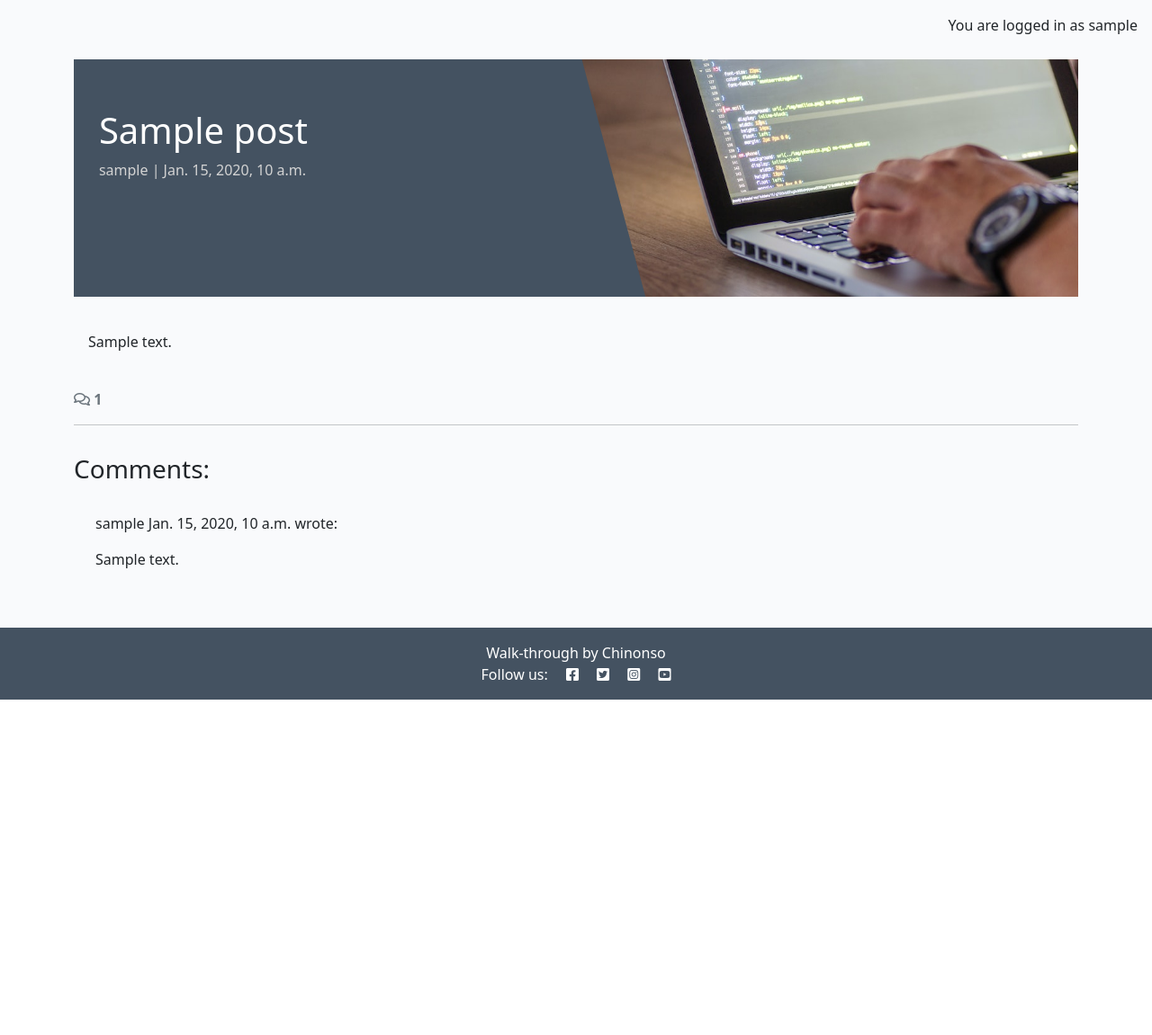
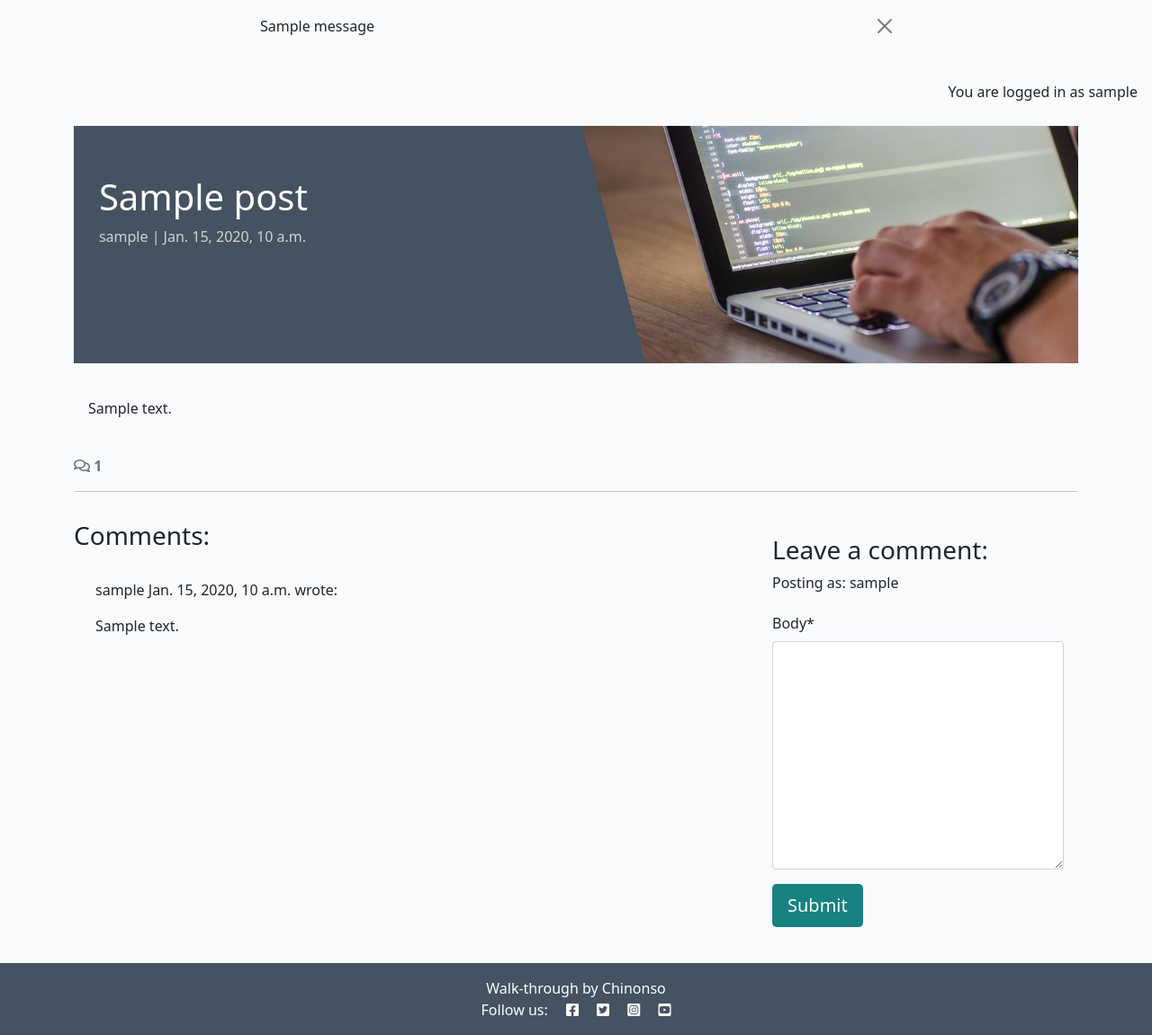
Before and after one commit to dcsndevs/blog-walkthrough, a Django app: a page that uses blog/templates/base.html in a window 1280 px wide. Shown: the part 60-1211 px from the top of the page at 90% size. Before the commit the page ends 838 px from the top, so only its background shows below. Run offline with Django 4.2, Linux system fonts and the light colour scheme; a user stored in the database is signed in; tables that the repository leaves empty hold one stand-in row (values such as "Sample post"); one stand-in notice (Sample message) is shown; some libraries are stand-ins or nearby versions.

Commit message:
Add comment from frontend

```diff
--- /dev/null
+++ b/blog/forms.py
@@ -0,0 +1,8 @@
+from .models import Comment
+from django import forms
+
+
+class CommentForm(forms.ModelForm):
+    class Meta:
+        model = Comment
+        fields = ('body',)
--- a/blog/templates/base.html
+++ b/blog/templates/base.html
@@ -75,6 +75,21 @@
             </div>
         </div>
     </nav>
+    <!-- displaying Django messages -->
+    <div class="container">
+        <div class="row">
+        <div class="col-md-8 offset-md-2">
+            {% for message in messages %}
+            <div class="alert {{ message.tags }} alert-dismissible
+            fade show" id="msg" role="alert">
+            {{ message | safe }}
+            <button type="button" class="btn-close"
+                data-bs-dismiss="alert" aria-label="Close"></button>
+            </div>
+            {% endfor %}
+        </div>
+        </div>
+    </div>
 
     {% if user.is_authenticated %}
     <p class="text-end m-3">You are logged in as {{ user }}</p>
--- a/blog/templates/blog/post_detail.html
+++ b/blog/templates/blog/post_detail.html
@@ -1,5 +1,7 @@
 {% extends 'base.html' %} {% block content %}
 {% load static %}
+{% load crispy_forms_tags %}
+
 
 <div class="masthead">
     <div class="container">
@@ -70,6 +72,24 @@
         {% endfor %}
       </div>
     </div>
+    <!-- Creating New Comments -->
+    <div class="col-md-4 card mb-4 mt-3">
+        <div class="card-body">
+          {% if user.is_authenticated %}
+          <h3>Leave a comment:</h3>
+          <p>Posting as: {{ user.username }}</p>
+          <form id="commentForm" method="post"
+            style="margin-top: 1.3em;">
+            {{ comment_form | crispy }}
+            {% csrf_token %}
+            <button id="submitButton" type="submit"
+              class="btn btn-signup btn-lg">Submit</button>
+          </form>
+          {% else %}
+          <p>Log in to leave a comment</p>
+          {% endif %}
+        </div>
+      </div>
   </div>
 </div>
 
--- a/blog/views.py
+++ b/blog/views.py
@@ -1,6 +1,8 @@
 from django.shortcuts import render, get_object_or_404
 from django.views import generic
+from django.contrib import messages
 from .models import Post
+from .forms import CommentForm
 
 # Create your views heres.
 class PostList(generic.ListView):
@@ -27,12 +29,27 @@
     comments = post.comments.all().order_by("-created_on")
     comment_count = post.comments.filter(approved=True).count()
 
+    if request.method == "POST":
+        comment_form = CommentForm(data=request.POST)
+        if comment_form.is_valid():
+            comment = comment_form.save(commit=False)
+        comment.author = request.user
+        comment.post = post
+        comment.save()
+        messages.add_message(
+        request, messages.SUCCESS,
+        'Comment submitted and awaiting approval'
+    )
+
+    comment_form = CommentForm()
+
     return render(
         request,
         "blog/post_detail.html",
         {"post": post,
          "comments": comments,
         "comment_count": comment_count,
+        "comment_form": comment_form,
         },
 
     )
--- a/codestar/settings.py
+++ b/codestar/settings.py
@@ -49,6 +49,8 @@
     'allauth',
     'allauth.account',
     'allauth.socialaccount',
+    'crispy_forms',
+    'crispy_bootstrap5',
     'django_summernote',
     'blog',
     'about',
@@ -57,6 +59,9 @@
 SITE_ID = 1
 LOGIN_REDIRECT_URL = '/'
 LOGOUT_REDIRECT_URL = '/'
+
+CRISPY_ALLOWED_TEMPLATE_PACKS = "bootstrap5"
+CRISPY_TEMPLATE_PACK = "bootstrap5"
 
 MIDDLEWARE = [
     'django.middleware.security.SecurityMiddleware',
--- a/requirements.txt
+++ b/requirements.txt
@@ -3,11 +3,13 @@
 certifi==2023.11.17
 cffi==1.16.0
 charset-normalizer==3.3.2
+crispy-bootstrap5==0.7
 cryptography==42.0.2
 defusedxml==0.7.1
 dj-database-url==0.5.0
 Django==4.2.9
 django-allauth==0.57.0
+django-crispy-forms==2.1
 django-summernote==0.8.20.0
 gunicorn==20.1.0
 idna==3.6
```
